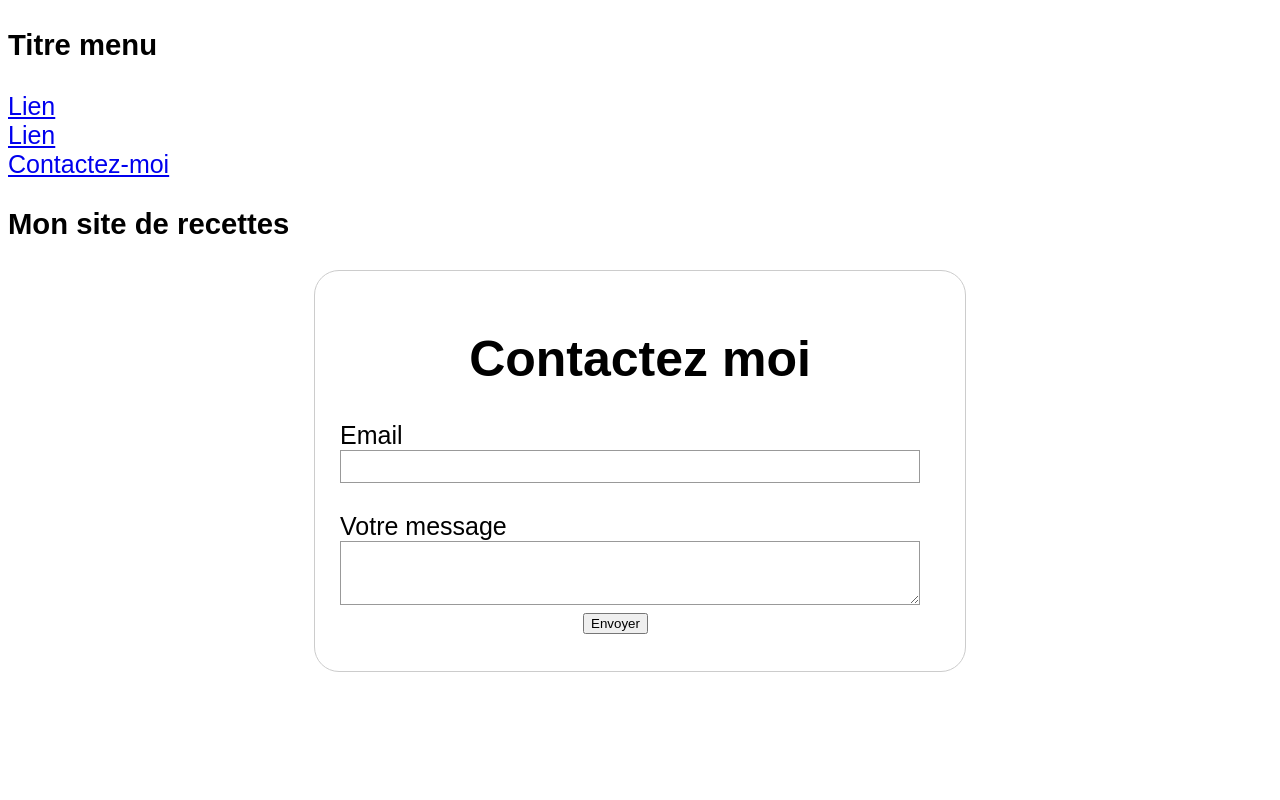
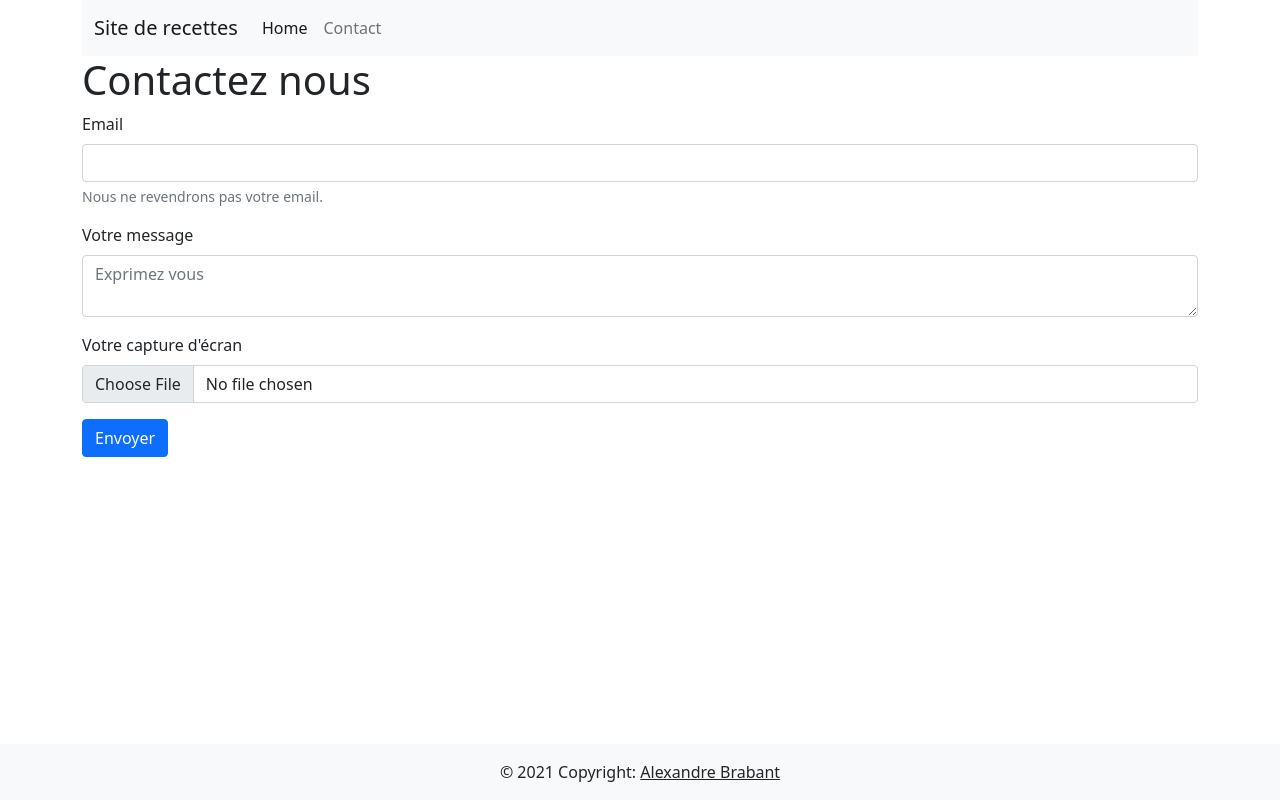
Before and after one commit to II-THEOY78-II/TP1-web, a PHP site: page /php/contact.php in a window 1280 px wide. Run offline with PHP 8.4, Linux system fonts and the light colour scheme.

Commit message:
remplacement de fichiers par ceux de Monsieur Brabant

```diff
--- a/php/contact.php
+++ b/php/contact.php
@@ -1,38 +1,42 @@
+<!-- contact.php -->
 <!DOCTYPE html>
 <html>
-	<head>
-		<meta charset="utf-8">
-		<meta name="viewport" content="width=device-width, initial-scale=1">
-		<title>Mon site de recettes - contactez-moi</title>
-		<link rel="stylesheet" href="/TP1-web/Style.css">
-	</head>
-	<body>
-		<?php include('header.php'); ?>
+<head>
+    <meta charset="UTF-8">
+    <meta http-equiv="X-UA-Compatible" content="IE=edge">
+    <meta name="viewport" content="width=device-width, initial-scale=1.0">
+    <title>Site de recettes - Formulaire de Contact</title>
+    <link
+        href="https://cdn.jsdelivr.net/npm/bootstrap@5.0.2/dist/css/bootstrap.min.css"
+        rel="stylesheet"
+    >
+</head>
+<body class="d-flex flex-column min-vh-100">
+    <div class="container">
 
-		<h3>Mon site de recettes</h3>
+    <?php include_once('header.php'); ?>
+        <h1>Contactez nous</h1>
+        <form action="submit_contact.php" method="POST" enctype="multipart/form-data">
+            <div class="mb-3">
+                <label for="email" class="form-label">Email</label>
+                <input type="email" class="form-control" id="email" name="email" aria-describedby="email-help">
+                <div id="email-help" class="form-text">Nous ne revendrons pas votre email.</div>
+            </div>
+            <div class="mb-3">
+                <label for="message" class="form-label">Votre message</label>
+                <textarea class="form-control" placeholder="Exprimez vous" id="message" name="message"></textarea>
+            </div>
+            <!-- Ajout champ d'upload ! -->
+            <div class="mb-3">
+                <label for="screenshot" class="form-label">Votre capture d'écran</label>
+                <input type="file" class="form-control" id="screenshot" name="screenshot" />
+            </div>
+            <!-- Fin ajout du champ -->
+            <button type="submit" class="btn btn-primary">Envoyer</button>
+        </form>
+        <br />
+    </div>
 
-
-		<form>
-			<h1>
-				Contactez moi
-			</h1>
-			<div id="group">
-				<ul>
-					<li>
-						<label for="mail">Email</label><br>
-						<input type="email" id="mail" name="user_mail"><br><br>
-					</li>
-					<li>
-						<label for="msg">Votre message</label><br>
-						<textarea type="message" id="msg" name="user_message"></textarea>
-					</li>
-					<div class="button">
-  						<button type="submit">Envoyer</button>
-  					</div>
-				</ul>
-			</div>
-		</form>
-
-
-	</body>
+    <?php include_once('footer.php'); ?>
+</body>
 </html>
--- a/php/footer.php
+++ b/php/footer.php
@@ -1,4 +1,8 @@
-
-    <footer id="pied_de_page">
-        <p>Copyright moi, tous droits réservés</p>
-    </footer>
+<!-- footer.php -->
+<!-- footer.php -->
+<footer class="bg-light text-center text-lg-start mt-auto">
+  <div class="text-center p-3">
+    © 2021 Copyright:
+    <a class="text-dark">Alexandre Brabant</a>
+  </div>
+</footer>
--- a/php/header.php
+++ b/php/header.php
@@ -1,12 +1,19 @@
-
-
-<nav id="menu">
-	<div class="element_menu">
-		<h3>Titre menu</h3>
-		<ul>
-			<li><a href="page1.html">Lien</a></li>
-			<li><a href="page2.html">Lien</a></li>
-			<li><a href="php/contact.php/">Contactez-moi</a></li>
-		</ul>
-	</div>
+<!-- header.php -->
+<nav class="navbar navbar-expand-lg navbar-light bg-light">
+  <div class="container-fluid">
+    <a class="navbar-brand" href="index.php">Site de recettes</a>
+    <button class="navbar-toggler" type="button" data-bs-toggle="collapse" data-bs-target="#navbarSupportedContent" aria-controls="navbarSupportedContent" aria-expanded="false" aria-label="Toggle navigation">
+      <span class="navbar-toggler-icon"></span>
+    </button>
+    <div class="collapse navbar-collapse" id="navbarSupportedContent">
+      <ul class="navbar-nav me-auto mb-2 mb-lg-0">
+        <li class="nav-item">
+          <a class="nav-link active" aria-current="page" href="index.php">Home</a>
+        </li>
+        <li class="nav-item">
+          <a class="nav-link" href="contact.php">Contact</a>
+        </li>
+      </ul>
+    </div>
+  </div>
 </nav>
```
Also changed, not shown: error.php (deleted, +0 -109 lines), index.php (+28 -24 lines), php/function.php (deleted, +0 -37 lines), php/functions.php (added, +36 -0 lines), php/submit_contact.php (added, +74 -0 lines), php/variables.php (+21 -21 lines), README.md (deleted), 1 other file.
